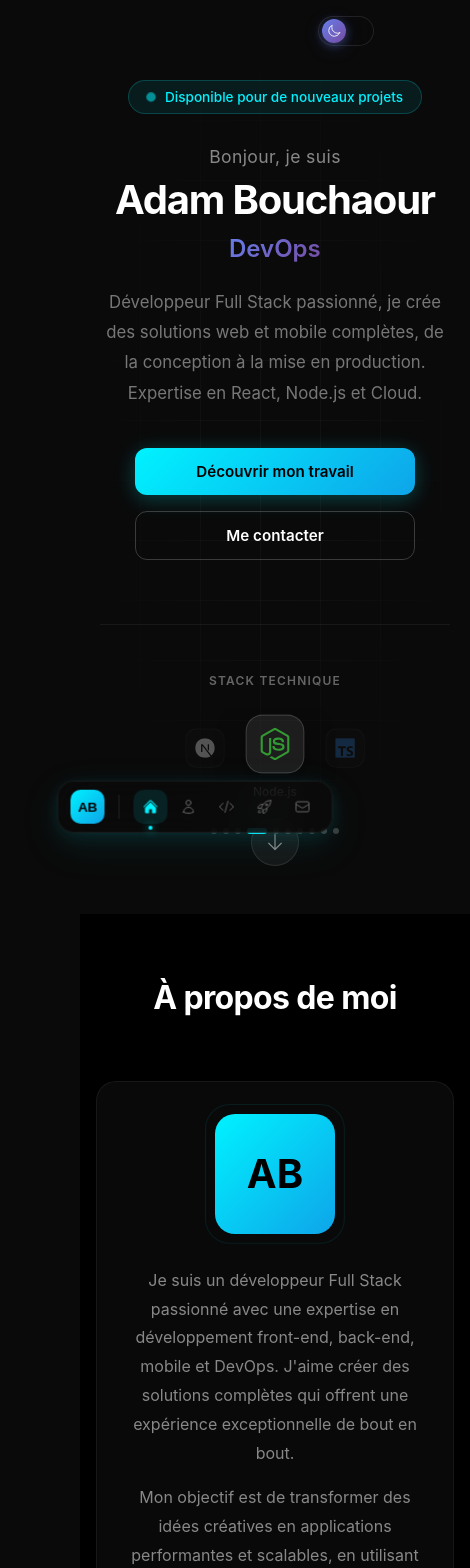
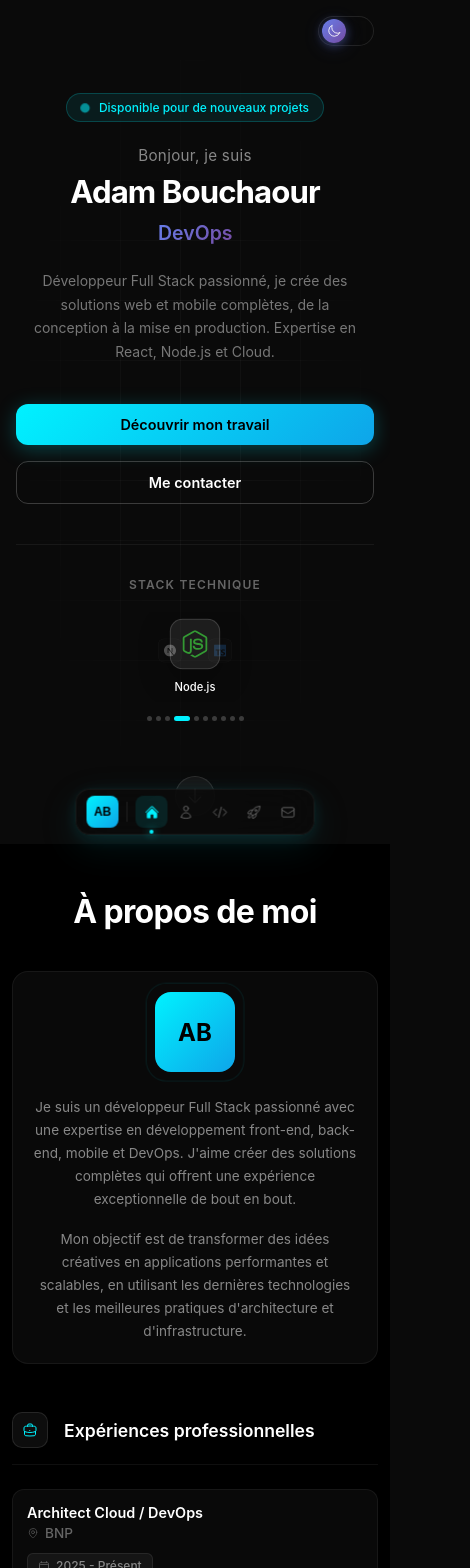
Before and after one commit to Yaki00/portfolio, a Next.js app: page / in a window 390 px wide. Shown: the top 1568 px of the page, 470 px wide, since content can reach past the window. Built offline with nearby package versions, Linux system fonts and the light colour scheme.

Commit message:
feat: mobile view and add icons

```diff
--- a/app/globals.css
+++ b/app/globals.css
@@ -6,6 +6,8 @@
 
 html {
   scroll-behavior: smooth;
+  overflow-x: hidden;
+  -webkit-text-size-adjust: 100%;
 }
 
 /* ============================================
--- a/app/layout.tsx
+++ b/app/layout.tsx
@@ -3,8 +3,11 @@ import './globals.css'
 import { Providers } from '@/components/Providers'
 
 export const metadata: Metadata = {
-  title: 'Portfolio Évolution',
-  description: 'Un portfolio qui évolue au scroll',
+  title: 'Adam Bouchaour • Développeur Full Stack',
+  description: 'Portfolio d\'Adam Bouchaour — Développeur Full Stack, DevOps & Architect Cloud. Expertise React, Node.js, Next.js, AWS et CI/CD.',
+  icons: {
+    icon: '/icon.svg',
+  },
 }
 
 export default function RootLayout({
--- a/components/About/About.module.css
+++ b/components/About/About.module.css
@@ -415,22 +415,109 @@
     padding: 4rem 1rem;
   }
 
+  .sectionTitle {
+    margin-bottom: 2.5rem;
+  }
+
   .aboutIntro {
     grid-template-columns: 1fr;
     text-align: center;
     gap: 2rem;
+    padding: 1.5rem;
+    margin-bottom: 3rem;
   }
 
   .aboutAvatar {
     margin: 0 auto;
   }
 
+  .avatarPlaceholder {
+    width: 100px;
+    height: 100px;
+  }
+
+  .avatarInitials {
+    font-size: 2rem;
+  }
+
   .aboutText {
     text-align: center;
+  }
+
+  .text {
+    font-size: 0.9rem;
   }
 
   .timelineHeader {
     flex-direction: column;
     align-items: flex-start;
   }
+
+  .timelineContent {
+    padding: 1rem;
+  }
+
+  .timelineTitle {
+    font-size: 0.9rem;
+  }
+
+  .timelineDescription {
+    font-size: 0.8rem;
+  }
+
+  .subsectionTitle {
+    font-size: 1.1rem;
+  }
 }
+
+@media (max-width: 480px) {
+  .aboutSection {
+    padding: 3rem 0.75rem;
+  }
+
+  .aboutIntro {
+    padding: 1.25rem;
+    border-radius: 16px;
+    gap: 1.5rem;
+  }
+
+  .avatarPlaceholder {
+    width: 80px;
+    height: 80px;
+    border-radius: 16px;
+  }
+
+  .avatarInitials {
+    font-size: 1.5rem;
+  }
+
+  .avatarRing {
+    border-radius: 20px;
+  }
+
+  .text {
+    font-size: 0.85rem;
+    line-height: 1.7;
+  }
+
+  .timelineContent {
+    padding: 0.875rem;
+    border-radius: 12px;
+  }
+
+  .timelineTag {
+    font-size: 0.65rem;
+    padding: 2px 8px;
+  }
+
+  .iconWrapper {
+    width: 36px;
+    height: 36px;
+    border-radius: 10px;
+  }
+
+  .sectionIcon {
+    width: 16px;
+    height: 16px;
+  }
+}
--- a/components/Contact/Contact.module.css
+++ b/components/Contact/Contact.module.css
@@ -248,14 +248,21 @@
   color: #9ca3af;
 }
 
-/* Responsive */
-@media (max-width: 600px) {
+/* Responsive - Tablette */
+@media (max-width: 768px) {
   .contactSection {
     padding: 4rem 1rem;
+    min-height: auto;
+  }
+
+  .header {
+    margin-bottom: 2.5rem;
   }
 
   .linksGrid {
     grid-template-columns: 1fr;
+    gap: 0.75rem;
+    margin-bottom: 3rem;
   }
 
   .linkCard {
@@ -267,4 +274,48 @@
     height: 40px;
     font-size: 1.1rem;
   }
+
+  .ctaButton {
+    padding: 12px 24px;
+    font-size: 0.85rem;
+  }
+
+  .cta {
+    padding: 2rem 0;
+  }
+
+  .footer {
+    padding-top: 2rem;
+  }
 }
+
+/* Responsive - Petit mobile */
+@media (max-width: 480px) {
+  .contactSection {
+    padding: 3rem 0.75rem;
+  }
+
+  .sectionTitle {
+    font-size: 1.75rem;
+  }
+
+  .linkCard {
+    padding: 0.875rem;
+    gap: 0.75rem;
+  }
+
+  .iconWrapper {
+    width: 36px;
+    height: 36px;
+    font-size: 1rem;
+    border-radius: 10px;
+  }
+
+  .linkValue {
+    font-size: 0.8rem;
+  }
+
+  .linkLabel {
+    font-size: 0.65rem;
+  }
+}
--- a/components/Hero/Hero.module.css
+++ b/components/Hero/Hero.module.css
@@ -321,11 +321,30 @@
 
 @media (max-width: 768px) {
   .heroSection {
-    padding: 80px 0;
+    padding: 80px 0 100px;
+    min-height: 100dvh;
   }
 
   .container {
     padding: 0 20px;
+  }
+
+  .heroContent {
+    max-width: 100%;
+  }
+
+  .name {
+    font-size: clamp(1.8rem, 8vw, 3rem);
+  }
+
+  .role {
+    font-size: clamp(1.2rem, 5vw, 2rem);
+  }
+
+  .description {
+    font-size: 0.95rem;
+    line-height: 1.7;
+    padding: 0 0.5rem;
   }
 
   .heroButtons {
@@ -338,5 +357,54 @@
   .primaryButton,
   .secondaryButton {
     width: 100%;
+    padding: 12px 24px;
+    font-size: 0.9rem;
+  }
+
+  .heroTechStack {
+    margin-top: 2.5rem;
+    padding-top: 2rem;
+  }
+
+  .scrollIndicator {
+    bottom: 20px;
+    width: 40px;
+    height: 40px;
+  }
+
+  .scrollIcon {
+    width: 18px;
+    height: 18px;
   }
 }
+
+@media (max-width: 480px) {
+  .heroSection {
+    padding: 60px 0 90px;
+  }
+
+  .container {
+    padding: 0 16px;
+  }
+
+  .heroBadge {
+    padding: 6px 14px;
+    margin-bottom: 1.5rem;
+  }
+
+  .badgeText {
+    font-size: 0.75rem;
+  }
+
+  .greeting {
+    font-size: 0.95rem;
+  }
+
+  .description {
+    font-size: 0.875rem;
+  }
+
+  .heroButtons {
+    max-width: 100%;
+  }
+}
--- a/components/Navbar.module.css
+++ b/components/Navbar.module.css
@@ -306,22 +306,68 @@
 
 @media (max-width: 480px) {
   .navbar {
-    bottom: 12px;
-    padding: 8px 12px;
+    bottom: 10px;
+    padding: 6px 10px;
+    border-radius: 14px;
+  }
+
+  .navContent {
+    gap: 4px;
   }
 
   .logo {
-    width: 34px;
-    height: 34px;
+    width: 32px;
+    height: 32px;
+    border-radius: 8px;
+  }
+
+  .logoText {
+    font-size: 0.75rem;
+  }
+
+  .navDivider {
+    margin: 0 4px;
+    height: 20px;
+  }
+
+  .navList {
+    gap: 2px;
   }
 
   .navItem {
-    width: 34px;
-    height: 34px;
+    width: 32px;
+    height: 32px;
+    border-radius: 8px;
   }
 
   .navIcon {
-    width: 16px;
-    height: 16px;
+    width: 15px;
+    height: 15px;
   }
 }
+
+/* Très petit écran (iPhone SE, etc.) */
+@media (max-width: 360px) {
+  .navbar {
+    padding: 5px 8px;
+  }
+
+  .logo {
+    width: 30px;
+    height: 30px;
+  }
+
+  .navItem {
+    width: 30px;
+    height: 30px;
+  }
+
+  .navIcon {
+    width: 14px;
+    height: 14px;
+  }
+
+  .navDivider {
+    margin: 0 2px;
+  }
+}
--- a/components/PortfolioContent.module.css
+++ b/components/PortfolioContent.module.css
@@ -2,9 +2,10 @@
   width: 100%;
 }
 
-/* Responsive */
+/* Responsive - navbar is at the bottom on mobile, no left margin needed */
 @media (max-width: 768px) {
   .portfolio {
-    margin-left: 80px;
+    margin-left: 0;
+    padding-bottom: 70px; /* espace pour la navbar fixe en bas */
   }
 }
--- a/components/PortfolioContent.tsx
+++ b/components/PortfolioContent.tsx
@@ -9,44 +9,32 @@ import Contact from './Contact/Contact'
 import styles from './PortfolioContent.module.css'
 
 export default function PortfolioContent() {
-  const [isVisible, setIsVisible] = useState(false)
-  const portfolioRef = useRef<HTMLDivElement>(null)
+  const [skillsVisible, setSkillsVisible] = useState(false)
+  const [projectsVisible, setProjectsVisible] = useState(false)
+  const skillsRef = useRef<HTMLDivElement>(null)
+  const projectsRef = useRef<HTMLDivElement>(null)
 
   useEffect(() => {
-    const checkStage = () => {
-      if (document.body.classList.contains('stage-3')) {
-        setIsVisible(true)
-      }
-    }
-
     const observer = new IntersectionObserver(
       (entries) => {
         entries.forEach((entry) => {
-          if (entry.isIntersecting && document.body.classList.contains('stage-3')) {
-            setIsVisible(true)
+          if (entry.isIntersecting) {
+            if (entry.target === skillsRef.current) {
+              setSkillsVisible(true)
+            }
+            if (entry.target === projectsRef.current) {
+              setProjectsVisible(true)
+            }
           }
         })
       },
-      { threshold: 0.1 }
+      { threshold: 0, rootMargin: '200px' }
     )
 
-    const currentRef = portfolioRef.current
-    if (currentRef) {
-      observer.observe(currentRef)
-    }
+    if (skillsRef.current) observer.observe(skillsRef.current)
+    if (projectsRef.current) observer.observe(projectsRef.current)
 
-    checkStage()
-
-    const bodyObserver = new MutationObserver(checkStage)
-    bodyObserver.observe(document.body, {
-      attributes: true,
-      attributeFilter: ['class']
-    })
-
-    return () => {
-      observer.disconnect()
-      bodyObserver.disconnect()
-    }
+    return () => observer.disconnect()
   }, [])
 
   const scrollToNext = () => {
@@ -57,11 +45,15 @@ export default function PortfolioContent() {
   }
 
   return (
-    <div ref={portfolioRef} className={styles.portfolio}>
+    <div className={styles.portfolio}>
       <Hero onScrollToNext={scrollToNext} />
       <About />
-      <Skills isVisible={isVisible} />
-      <Projects isVisible={isVisible} />
+      <div ref={skillsRef}>
+        <Skills isVisible={skillsVisible} />
+      </div>
+      <div ref={projectsRef}>
+        <Projects isVisible={projectsVisible} />
+      </div>
       <Contact />
     </div>
   )
--- a/components/Projects/Projects.module.css
+++ b/components/Projects/Projects.module.css
@@ -70,7 +70,7 @@
 /* Grid */
 .projectsGrid {
   display: grid;
-  grid-template-columns: repeat(auto-fill, minmax(340px, 1fr));
+  grid-template-columns: repeat(auto-fill, minmax(min(340px, 100%), 1fr));
   gap: 1.5rem;
 }
 
@@ -265,10 +265,14 @@
   }
 }
 
-/* Responsive */
+/* Responsive - Tablette */
 @media (max-width: 768px) {
   .projectsSection {
-    padding: 4rem 1rem;
+    padding: 3rem 1rem;
+  }
+
+  .header {
+    margin-bottom: 1.5rem;
   }
 
   .projectsGrid {
@@ -283,4 +287,35 @@
   .projectInitial {
     font-size: 3rem;
   }
+
+  .cardContent {
+    padding: 1.25rem;
+  }
+
+  .projectTitle {
+    font-size: 1.1rem;
+  }
 }
+
+/* Responsive - Petit mobile */
+@media (max-width: 480px) {
+  .projectsSection {
+    padding: 2rem 0.75rem;
+  }
+
+  .header {
+    margin-bottom: 1rem;
+  }
+
+  .imageWrapper {
+    height: 140px;
+  }
+
+  .cardContent {
+    padding: 1rem;
+  }
+
+  .projectDescription {
+    font-size: 0.8rem;
+  }
+}
--- a/components/Skills/Skills.module.css
+++ b/components/Skills/Skills.module.css
@@ -18,7 +18,7 @@
 
   .grid {
     display: grid;
-    grid-template-columns: repeat(auto-fit, minmax(300px, 1fr));
+    grid-template-columns: repeat(auto-fit, minmax(min(300px, 100%), 1fr));
     gap: 1.5rem;
   }
 
@@ -196,3 +196,64 @@
   .slideUp {
     animation: slideUp 0.8s cubic-bezier(0.2, 0.8, 0.2, 1) forwards;
   }
+
+  /* Responsive - Tablette */
+  @media (max-width: 768px) {
+    .skillsSection {
+      padding: 4rem 1rem;
+    }
+
+    .grid {
+      grid-template-columns: 1fr;
+      gap: 1rem;
+    }
+
+    .card {
+      padding: 1.25rem;
+    }
+
+    .tagsContainer {
+      gap: 6px;
+    }
+
+    .skillTag {
+      padding: 6px 10px;
+      font-size: 0.65rem;
+    }
+
+    .skillIcon svg {
+      width: 14px;
+      height: 14px;
+    }
+  }
+
+  /* Responsive - Petit mobile */
+  @media (max-width: 480px) {
+    .skillsSection {
+      padding: 3rem 0.75rem;
+    }
+
+    .card {
+      padding: 1rem;
+      border-radius: 16px;
+    }
+
+    .cardHeader {
+      margin-bottom: 1rem;
+    }
+
+    .iconWrapper {
+      width: 28px;
+      height: 28px;
+      border-radius: 6px;
+    }
+
+    .iconWrapper svg {
+      width: 14px;
+      height: 14px;
+    }
+
+    .categoryTitle {
+      font-size: 0.9rem;
+    }
+  }
--- a/components/TechCarousel.module.css
+++ b/components/TechCarousel.module.css
@@ -175,4 +175,59 @@
   .techName {
     font-size: 0.75rem;
   }
+
+  .carouselItem.prev {
+    transform: scale(0.6) translateX(-70px);
+  }
+
+  .carouselItem.next {
+    transform: scale(0.6) translateX(70px);
+  }
 }
+
+@media (max-width: 480px) {
+  .carousel {
+    max-width: 100%;
+  }
+
+  .carouselTrack {
+    height: 90px;
+  }
+
+  .iconWrapper {
+    width: 48px;
+    height: 48px;
+    border-radius: 12px;
+  }
+
+  .techIcon {
+    width: 24px;
+    height: 24px;
+  }
+
+  .techName {
+    font-size: 0.7rem;
+  }
+
+  .carouselItem.prev {
+    transform: scale(0.5) translateX(-50px);
+  }
+
+  .carouselItem.next {
+    transform: scale(0.5) translateX(50px);
+  }
+
+  .dot {
+    width: 5px;
+    height: 5px;
+  }
+
+  .dot.active {
+    width: 16px;
+  }
+
+  .carouselDots {
+    gap: 4px;
+    margin-top: 14px;
+  }
+}
```
Also changed, not shown: app/icon.svg (added), public/favicon.svg (added).
